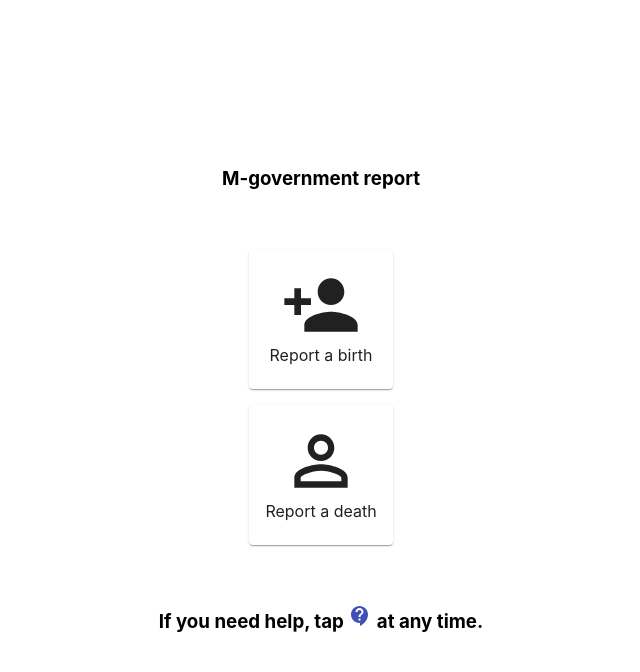
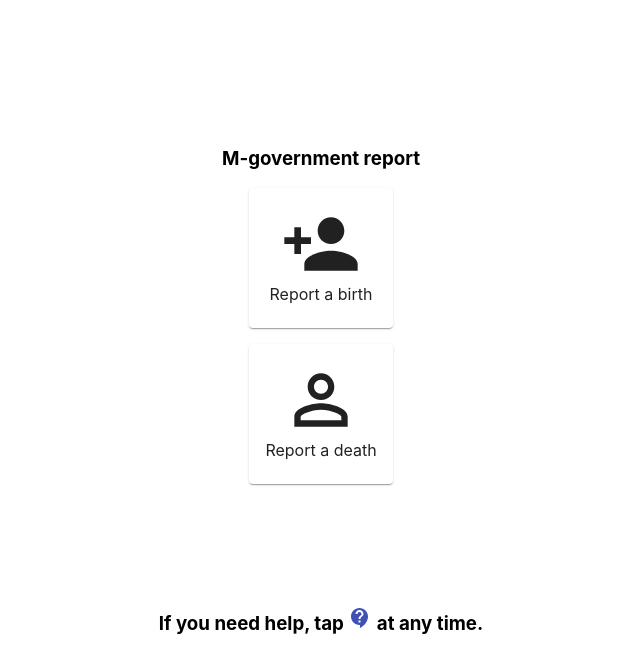
Before and after one commit to vanchau/m-government-service, a React (Create React App) app: page / in a window 1280 px wide. Shown: the top 672 px of the page, without its empty margins (319-959 px from the left). Built offline with nearby package versions, Linux system fonts and the light colour scheme.

Commit message:
css fixes

```diff
--- a/src/components/FrontPage.js
+++ b/src/components/FrontPage.js
@@ -10,7 +10,7 @@
   const { setShow, setType } = props;
 
   const Footer = () => (
-    <h3>
+    <h3 style={{padding: "10%", textAlign: "center"}}>
       If you need help, tap{" "}
       <Help>This icon will give you help. Tap elsewhere to close it.</Help> at
       any time.
--- a/src/components/PageActions.js
+++ b/src/components/PageActions.js
@@ -67,7 +67,6 @@
           })
     };
 
-  console.log("onko open "+open)
   return (
     <Grid container direction="row" justify="space-between" style={{marginTop: "3rem"}}>
       <Button color="default" variant="contained" onClick={() => info.step === 1 ? setOpen(true) : handlePrevious()} style={{width: "7rem"}} >
```
